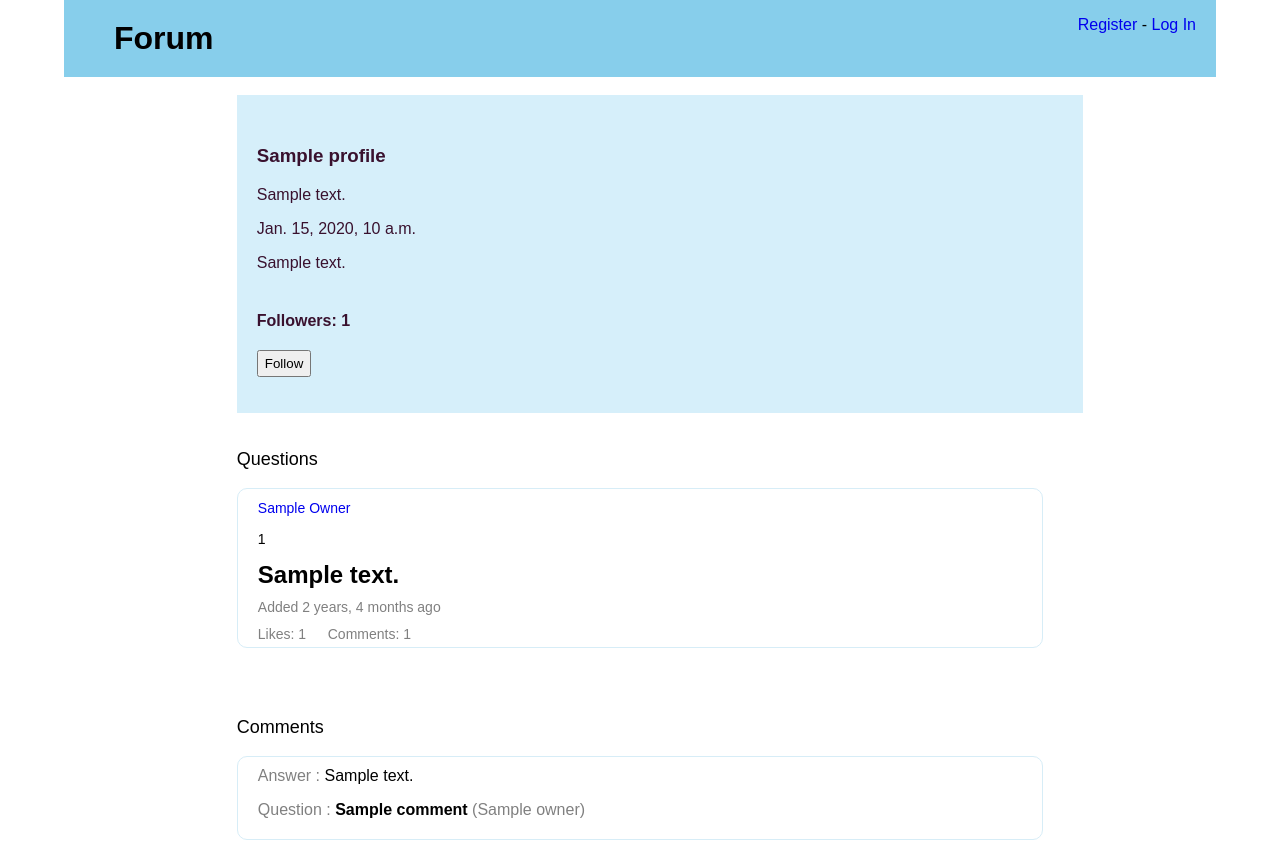
After one commit to kumashiv/Question-Answer, a Django app: template Quora/forum/templates/forum/profile.html in a window 1280 px wide. The commit adds this page. Run offline with Django 3.2, Linux system fonts and the light colour scheme; the template is opened without the code that fills it: most values are stand-ins (such as "Sample title", 1, 10 or a date in 2020).

Commit message:
followers functionality added

```diff
--- a/Quora/forum/admin.py
+++ b/Quora/forum/admin.py
@@ -1,8 +1,10 @@
 from django.contrib import admin
 
-from .models import Question, Comment, Like
+from .models import Question, Comment, Like, UserProfile
 
 # Register your models here.
 admin.site.register(Question)
 admin.site.register(Comment)
 admin.site.register(Like)
+
+admin.site.register(UserProfile)
--- a/Quora/forum/templates/forum/base.html
+++ b/Quora/forum/templates/forum/base.html
@@ -81,8 +81,13 @@
 <body>
 
   <p style="float:right; margin-right:20px; color:black;">
-    {% if user.is_authenticated %}
-    Hello, <a href="{% url 'forum:account' %}" style="color:blue;"> {{ user.username }} </a>
+    {% if user.is_authenticated and user == request.user %}
+    {% comment %} Hello, <a href="{% url 'forum:account' %}" style="color:blue;"> {{ request.user }} </a> {% endcomment %}
+
+    Hi, <a href="{% url 'forum:profile' user.id %}" style="color:blue;"> {{ user.username }} </a>
+
+
+
     <a href="{% url 'users:logout' %}"> Log out </a>
 
     {% else %}
--- a/Quora/forum/templates/forum/index.html
+++ b/Quora/forum/templates/forum/index.html
@@ -10,7 +10,7 @@
 {% for q in all_questions %}
 <div class="post">
   <div style=" text-transform:capitalize; font-size: 14px; display: inline;">
-    {{q.owner}}
+    <a href="{% url 'forum:profile' q.owner.profile.pk %}">{{q.owner}}</a>
   </div>
   {% if user.is_authenticated and request.user == q.owner %}
   &nbsp;
--- /dev/null
+++ b/Quora/forum/templates/forum/profile.html
@@ -0,0 +1,171 @@
+{% extends 'forum/base.html' %}
+
+{% block content %}
+
+{% load humanize %}
+
+<div style="">
+
+
+  <br>
+
+  <div class="profile-container" style="background-color: #d6effa; color: #39112e; height:auto; width:100%; font-size:16px; padding : 20px; font-weight: 200; ">
+    <div style="font-size:30px; margin:30px auto; font-weight:600;">
+      <!-- {% if user.is_authenticated and request.user == q.owner %}
+      My Account
+      {% else %}
+      Account
+      {% endif %} -->
+
+      {% if user.is_authenticated and p_user == request.user %}
+      My Account
+      {% endif %}
+
+    </div>
+
+    <div class="profile" style="">
+      {% if profile.name %}
+      <h3>{{ profile.name }}</h3>
+      {% endif %}
+
+      {% if profile.bio %}
+      <p>{{ profile.bio }}</p>
+      {% endif %}
+
+      {% if profile.birth_date %}
+      <p>{{ profile.birth_date }}</p>
+      {% endif %}
+
+      {% if profile.address %}
+      <p>{{ profile.address }}</p>
+      {% endif %}
+
+    </div>
+
+    <div class="" style=" margin-top:40px; font-size: 16px;">
+
+      <b>Followers: {{num_of_followers}}</b>
+
+
+      {% if p_user == request.user %}
+      {% else %}
+      {% if is_following %}
+
+
+      <form action="{% url 'forum:remove-follower' profile.pk %}" method="post" class="">
+        {% csrf_token %}
+        <button type="submit" name="button" class="" style="margin-top:20px; padding:4px 6px;"> Unfollow </button>
+      </form>
+      {% else %}
+      <form action="{% url 'forum:add-follower' profile.pk %}" method="post" class="">
+        {% csrf_token %}
+        <button type="submit" name="button" class="" style="margin-top:20px; padding:4px 6px;"> Follow </button>
+      </form>
+
+      {% endif %}
+      {% endif %}
+
+
+      {% for follower in followers %}
+      <ul>
+        <!-- <li>{{follower}}</li> -->
+      </ul>
+
+      {% endfor %}
+    </div>
+  </div>
+
+
+
+
+
+</div>
+
+<br>
+
+<p style="font-size: 18px;">
+  Questions
+</p>
+
+
+{% if myQuestions %}
+
+{% for q in myQuestions %}
+<div class="post">
+  <div style=" text-transform:capitalize; font-size: 14px; display: inline;">
+    <a href="{% url 'forum:profile' q.owner.profile.pk %}"> {{q.owner}} </a>
+    <p>{{q.owner.profile.pk}}</p>
+  </div>
+  {% if user.is_authenticated and request.user == q.owner %}
+  &nbsp;
+  <div style="color: grey; display: inline;">
+    <a href="#" style="font-size: 14px;">Edit</a>
+  </div>
+  {% endif %}
+
+  <h2>
+    <!-- <a href="question/{#{ q.id }}/" style="color: black"> -->
+
+    <a href="{% url 'forum:question-detail' q.id %}" style="color: black">
+
+      {{ q.question_text }}
+    </a>
+  </h2>
+  <span style="font-size:14px; color:grey; display:block; margin-top:-10px; margin-bottom:10px;"> Added <span></span> {{q.pub_date | naturaltime}} </span>
+
+  <span style="font-size:14px; color:grey;"> Likes: <span class="like-count-{{q.id}}"> {{q.like_set.count}} </span></span>
+  &nbsp; &nbsp;
+  <span style="font-size:14px; color:grey"> Comments: <span class="comment-count-{{q.id}}"> {{q.comment_set.count}} </span></span>
+
+</div>
+
+{% empty %}
+<p> You have not added Question yet. </p>
+
+{% endfor %}
+
+{% else %}
+<p> You have not added question yet. </p>
+
+{% endif %}
+
+
+<br>
+
+<br>
+
+
+
+<p style="font-size: 18px;">Comments</p>
+
+{% if myComments %}
+{% for c in myComments %}
+
+<div class="post">
+
+  <div>
+    <span style="color:grey;"> Answer : </span>
+    <span>{{ c.comment_text }}</span>
+  </div>
+
+  <p> <span style="color:grey;"> Question : </span>
+    <a href="{% url 'forum:question-detail' c.question.id %}" style="color: black;">
+      <b> {{ c.question }} </b>
+    </a>
+    <a href="{% url 'forum:profile' c.question.owner.profile.pk %}" style="color: grey;">({{c.question.owner}})</a>
+  </p>
+</div>
+
+
+
+{% empty %}
+<p>You have not answered any Question yet.</p>
+
+{% endfor %}
+
+{% else %}
+<p> You have not answered any question yet. </p>
+
+{% endif %}
+
+{% endblock content %}
--- a/Quora/forum/templates/forum/question_detail.html
+++ b/Quora/forum/templates/forum/question_detail.html
@@ -123,7 +123,7 @@
             // Append Element
             var _ht = ' <div class = "comment">\
                 <div class="" style=" text-transform:capitalize; font-size: 14px;">\
-                  {{request.user}}\
+                  <b>{{request.user}}</b>\
                 </div>\
                 <p>' + _comment + '</p>\
                 </div>';
```
Also changed, not shown: Quora/forum/models.py (+26 -0 lines), Quora/forum/templates/forum/myaccount.html (+4 -3 lines), Quora/forum/urls.py (+7 -1 lines), Quora/forum/views.py (+49 -7 lines), Quora/db.sqlite3, Quora/forum/migrations/0001_initial.py, Quora/forum/migrations/0002_comment.py (deleted), Quora/forum/migrations/0002_userprofile_followers.py (added), Quora/forum/migrations/0003_like.py (deleted).
